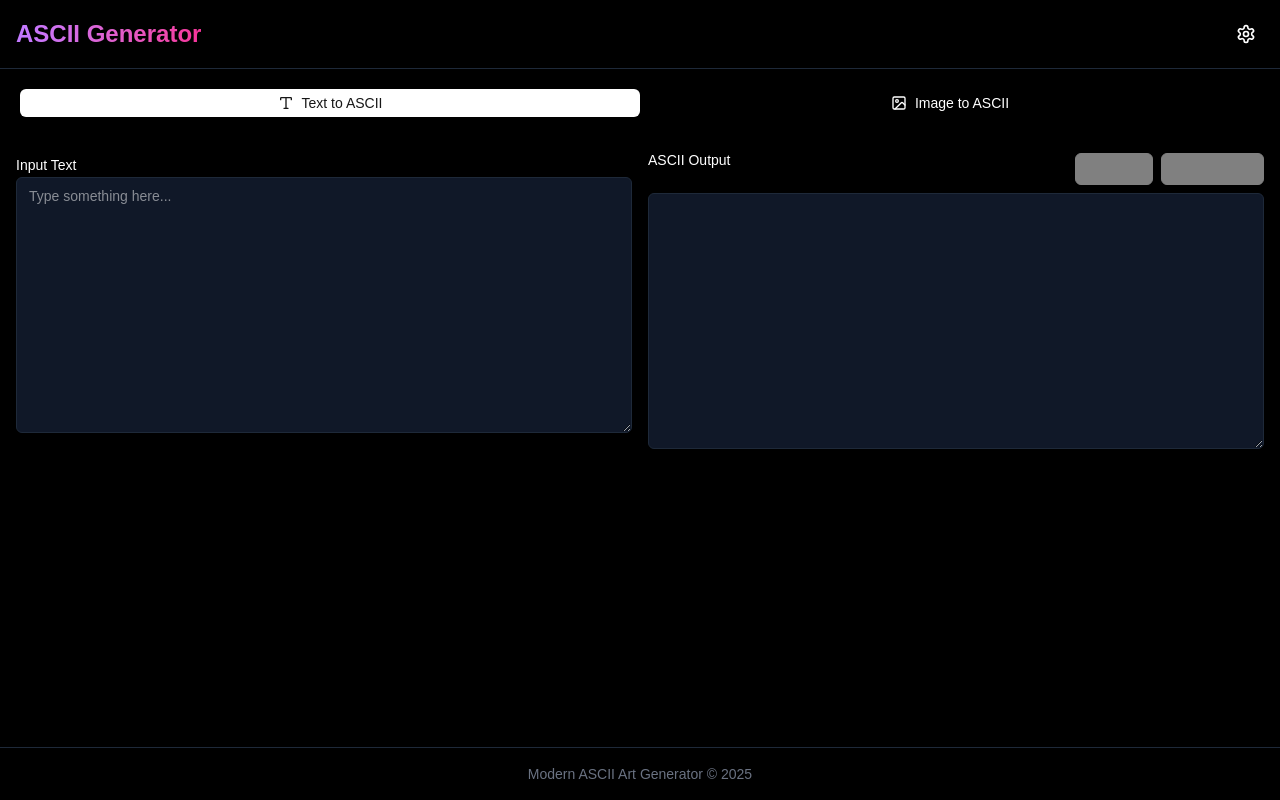
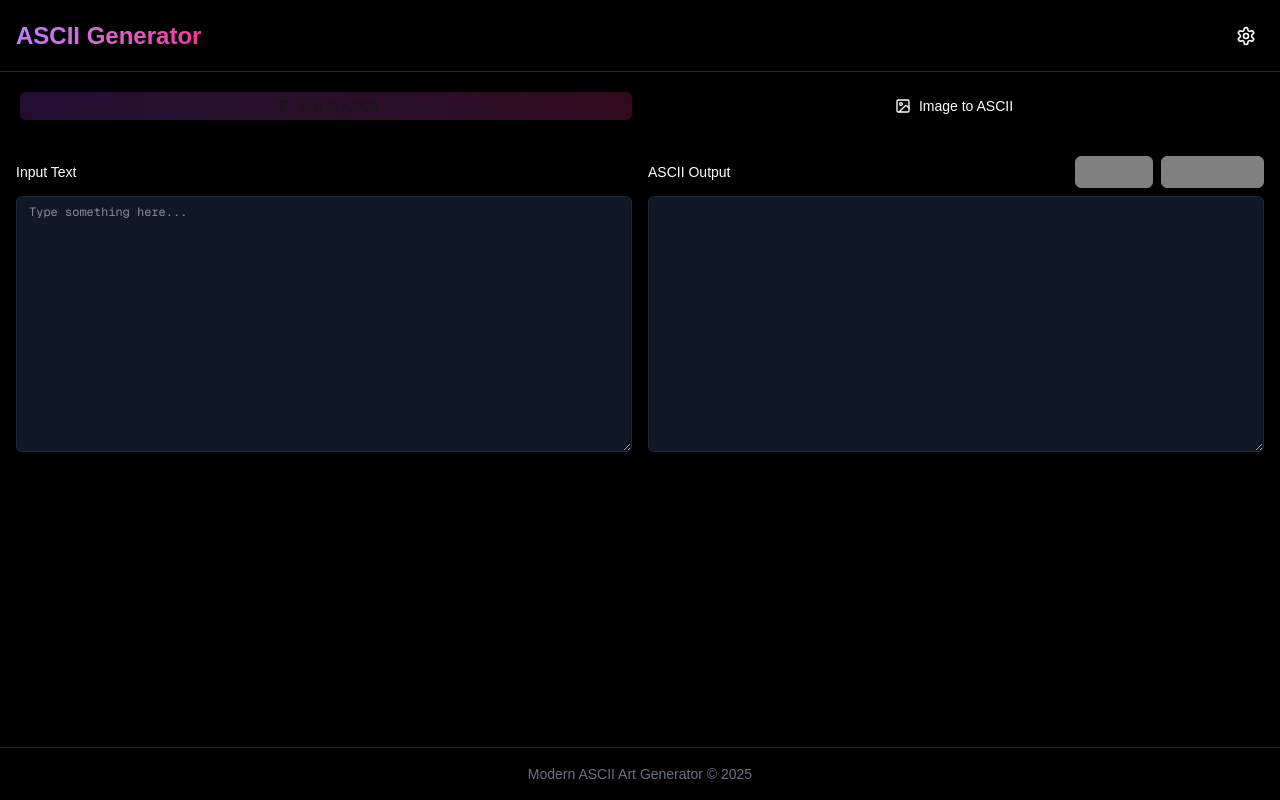
Before and after one commit to santos-404/vibescii, a Next.js app: page / in a window 1280 px wide. Built offline with nearby package versions, Linux system fonts and the light colour scheme.

Commit message:
Align input boxes

```diff
--- a/src/app/page.tsx
+++ b/src/app/page.tsx
@@ -140,7 +140,7 @@ export default function AsciiGenerator() {
 
   return (
     <div className="min-h-screen bg-black text-white flex flex-col">
-      <header className="border-b border-gray-800 p-4">
+      <header className="border-b border-gray-800 p-4 min-h-[72px] flex items-center">
         <div className="container mx-auto flex justify-between items-center">
           <h1 className="text-2xl font-bold bg-gradient-to-r from-purple-400 to-pink-500 bg-clip-text text-transparent">
             ASCII Generator
@@ -198,32 +198,34 @@ export default function AsciiGenerator() {
 
       <main className="flex-1 container mx-auto p-4">
         <Tabs defaultValue="text" className="w-full">
-          <TabsList className="grid w-full grid-cols-2 mb-8">
-            <TabsTrigger value="text" className="flex items-center gap-2">
+          <TabsList className="grid w-full grid-cols-2 mb-8 gap-4">
+            <TabsTrigger value="text" className="flex items-center gap-2 data-[state=active]:bg-gradient-to-r data-[state=active]:from-purple-500/20 data-[state=active]:to-pink-500/20 hover:bg-gradient-to-r hover:from-purple-500/10 hover:to-pink-500/10 transition-all duration-200 cursor-pointer">
               <Type className="h-4 w-4" />
               Text to ASCII
             </TabsTrigger>
-            <TabsTrigger value="image" className="flex items-center gap-2">
+            <TabsTrigger value="image" className="flex items-center gap-2 data-[state=active]:bg-gradient-to-r data-[state=active]:from-purple-500/20 data-[state=active]:to-pink-500/20 hover:bg-gradient-to-r hover:from-purple-500/10 hover:to-pink-500/10 transition-all duration-200 cursor-pointer">
               <ImageIcon className="h-4 w-4" />
               Image to ASCII
             </TabsTrigger>
           </TabsList>
 
           <TabsContent value="text" className="space-y-4">
-            <div className="grid gap-4 md:grid-cols-2">
-              <div className="space-y-2">
+            <div className="grid gap-4 md:grid-cols-2 items-start">
+              <div className="space-y-2 min-h-[32px]">
+                <div className="min-h-[32px] flex items-center">
                   <Label htmlFor="input-text">Input Text</Label>
+                </div>
                 <Textarea
                   id="input-text"
                   placeholder="Type something here..."
-                  className="h-64 bg-gray-900 border-gray-800"
+                  className="h-64 font-mono text-xs leading-[1.2] bg-gray-900 border-gray-800"
                   value={text}
                   onChange={handleTextChange}
                 />
               </div>
 
               <div className="space-y-2">
-                <div className="flex justify-between">
+                <div className="flex justify-between items-center min-h-[32px]">
                   <Label htmlFor="output-ascii">ASCII Output</Label>
                   <div className="space-x-2">
                     <Button variant="outline" size="sm" onClick={handleCopy} disabled={!asciiOutput}>
@@ -236,14 +238,12 @@ export default function AsciiGenerator() {
                     </Button>
                   </div>
                 </div>
-                <div className="relative">
                 <Textarea
                   id="output-ascii"
                   readOnly
-                    className="h-64 font-mono text-xs bg-gray-900 border-gray-800"
+                  className="h-64 font-mono text-xs leading-[1.2] bg-gray-900 border-gray-800"
                   value={asciiOutput}
                 />
-                </div>
               </div>
             </div>
           </TabsContent>
@@ -252,7 +252,9 @@ export default function AsciiGenerator() {
             <div className="grid gap-4 md:grid-cols-2">
               <div className="space-y-4">
                 <div className="space-y-2">
+                  <div className="min-h-[32px] flex items-center">
                     <Label>Upload Image</Label>
+                  </div>
                   <div
                     className="flex flex-col items-center justify-center border-2 border-dashed border-gray-700 rounded-lg p-12 cursor-pointer hover:bg-gray-900/50 transition-colors"
                     onClick={triggerFileInput}
@@ -285,7 +287,7 @@ export default function AsciiGenerator() {
               </div>
 
               <div className="space-y-2">
-                <div className="flex justify-between">
+                <div className="flex justify-between items-center min-h-[32px]">
                   <Label htmlFor="output-ascii-image">ASCII Output</Label>
                   <div className="space-x-2">
                     <Button variant="outline" size="sm" onClick={handleCopy} disabled={!asciiOutput}>
```
Lines whose indentation alone changed are shown as unchanged.
